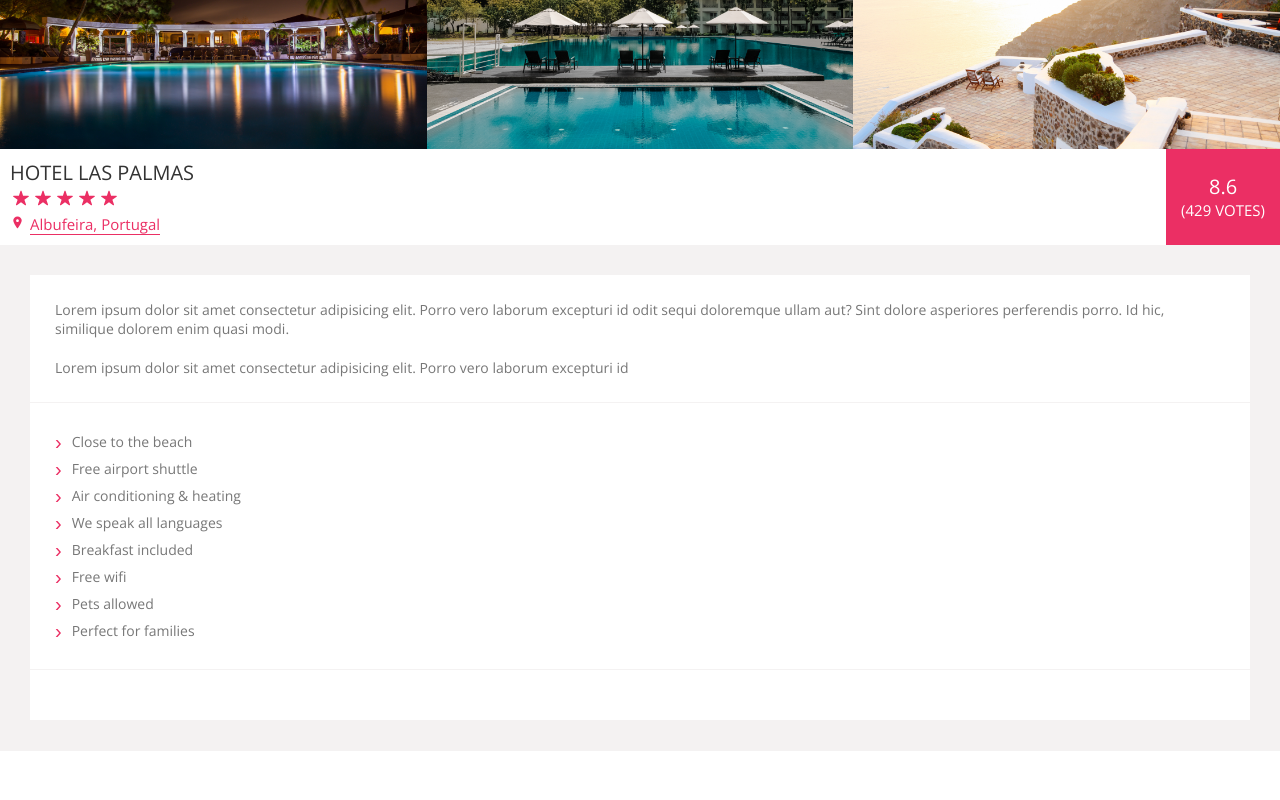
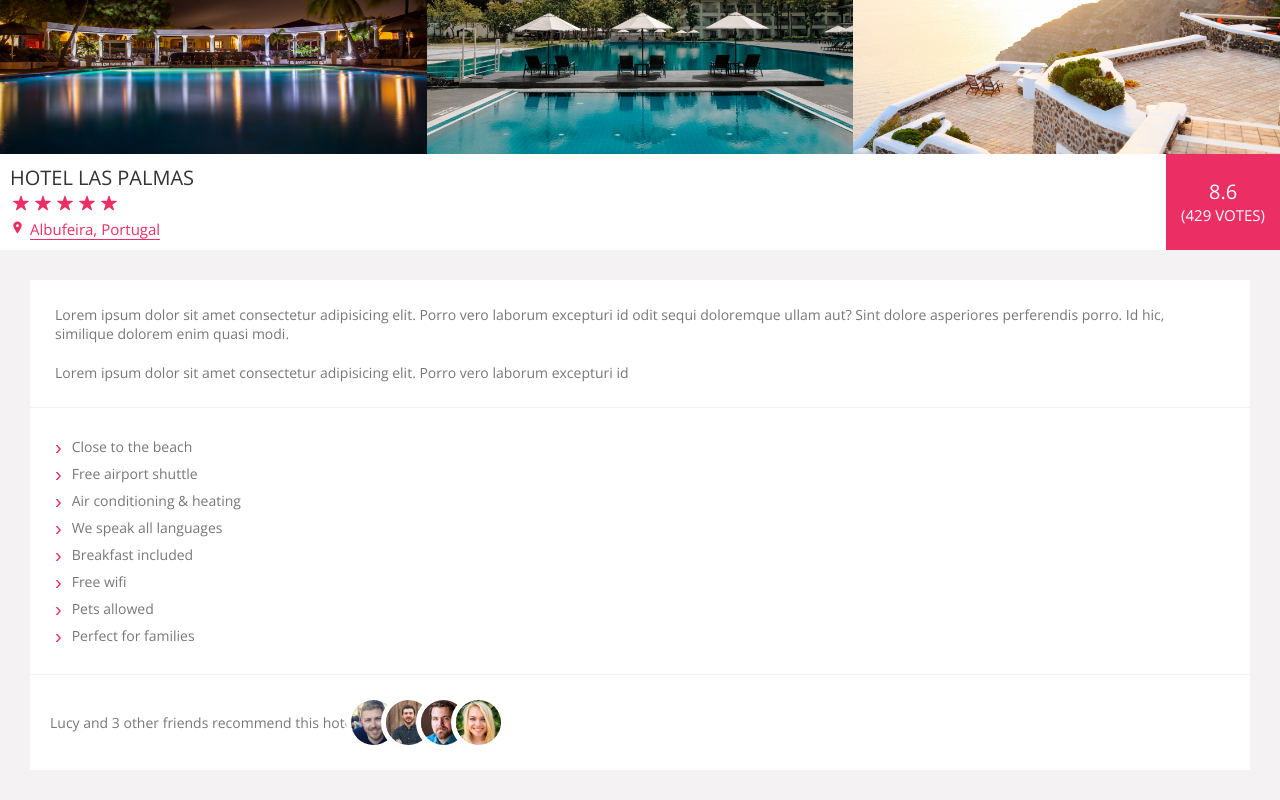
Before and after one commit to taleisagawinit/trillo, a React (Create React App) app: page / in a window 1280 px wide. Shown: the part 227-1027 px from the top of the page. Before the commit the page ends 978 px from the top, so only its background shows below. Built offline with nearby package versions, Linux system fonts and the light colour scheme.

Commit message:
finishes card component

```diff
--- a/src/App.js
+++ b/src/App.js
@@ -27,6 +27,7 @@ function App() {
        numRating={8.6}
        votes={429}
         />
+
       {/* content - main */}
       <Main />
       {/* footer */}
--- a/src/components/avatar-icon/AvatarIcon.js
+++ b/src/components/avatar-icon/AvatarIcon.js
@@ -2,7 +2,7 @@ import React from 'react';
 
 export default function(props) {
   return (
-    <div className="avatar-icon">
+    <div className={`avatar-icon ${ props.className }`}>
       <div className="avatar-icon__img-box">
         <img className="avatar-icon__img" src={props.img} alt={props.alt}></img>
       </div>
--- a/src/components/avatar-icon/_avatar-icon.scss
+++ b/src/components/avatar-icon/_avatar-icon.scss
@@ -2,12 +2,14 @@
   display: flex;
   flex-direction: row;
   align-items: center;
+  justify-content: center;
 
   &__img-box {
-    height: 3.5rem;
-    width: 3.5rem;
+    height: 4.5rem;
+    width: 4.5rem;
     border-radius: 50%;
     overflow: hidden;
+    border: .5rem solid $color-white;
   }
 
   &__img {
--- a/src/components/card/Card.js
+++ b/src/components/card/Card.js
@@ -1,4 +1,5 @@
 import React from 'react';
+import AvatarIcon from '../avatar-icon/AvatarIcon';
 
 export default function(props) {
   return (
@@ -14,8 +15,14 @@ export default function(props) {
           )) : null }
         </ul>
       </div>
-      <div className="card__reccommend">
-
+      <div className="card__recommend-box">
+        <p className="card__users-info">Lucy and 3 other friends recommend this hotel</p>
+        <div className="card__users">
+            <AvatarIcon className="card__user" img={"/img/user-3.jpg"} alt={"user img"} />
+            <AvatarIcon className="card__user" img={"/img/user-4.jpg"} alt={"user img"} />
+            <AvatarIcon className="card__user" img={"/img/user-5.jpg"} alt={"user img"} />
+            <AvatarIcon className="card__user" img={"/img/user-6.jpg"} alt={"user img"} />
+        </div>
       </div>
     </div>
   )
--- a/src/components/card/_card.scss
+++ b/src/components/card/_card.scss
@@ -2,7 +2,7 @@
   font-size: 1.4rem;
   background-color: $color-white;
 
-  & div {
+  &__info-box, &__perks-box {
     padding: 2.5rem;
     border-bottom: 1px solid $color-grey-light-2;
   }
@@ -30,5 +30,23 @@
     }
   }
 
+  &__recommend-box {
+    display: flex;
+    align-items: center;
+    position: relative;
+    padding: 2rem;
+  }
+
+  &__users {
+    display: flex;
+    position: relative;
+    right: 1rem;
+  }
+
+  &__user {
+    box-sizing: content-box;
+    margin-right: -3rem;
+  }
+
 
 }
```
Also changed, not shown: src/pages/hotel/Hotel.js (added, +35 -0 lines), src/pages/hotel/_hotel.scss (added).
